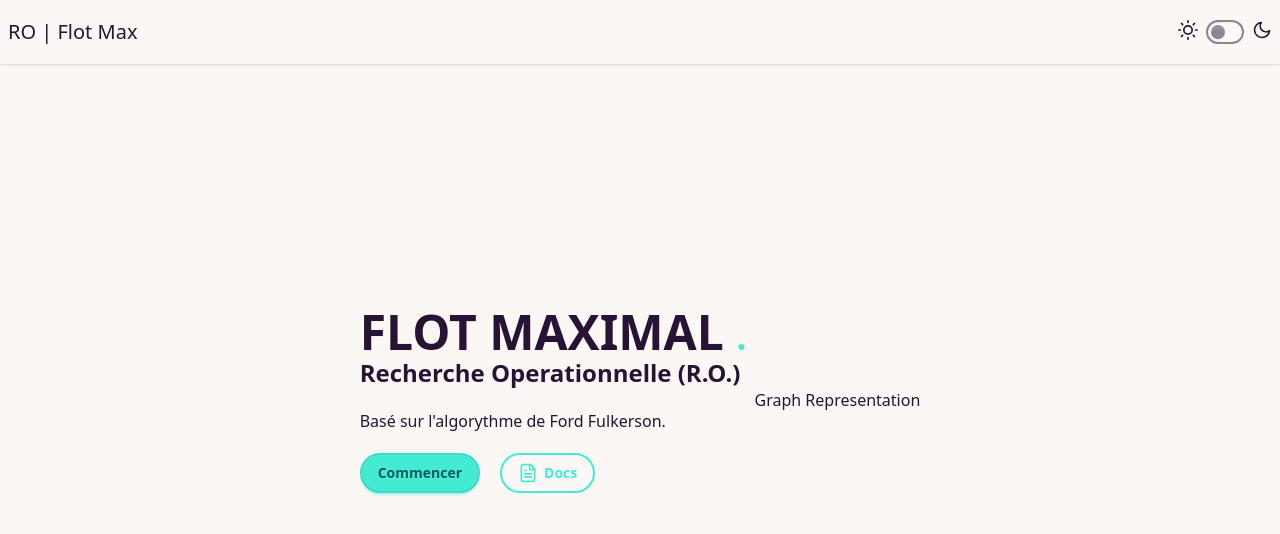
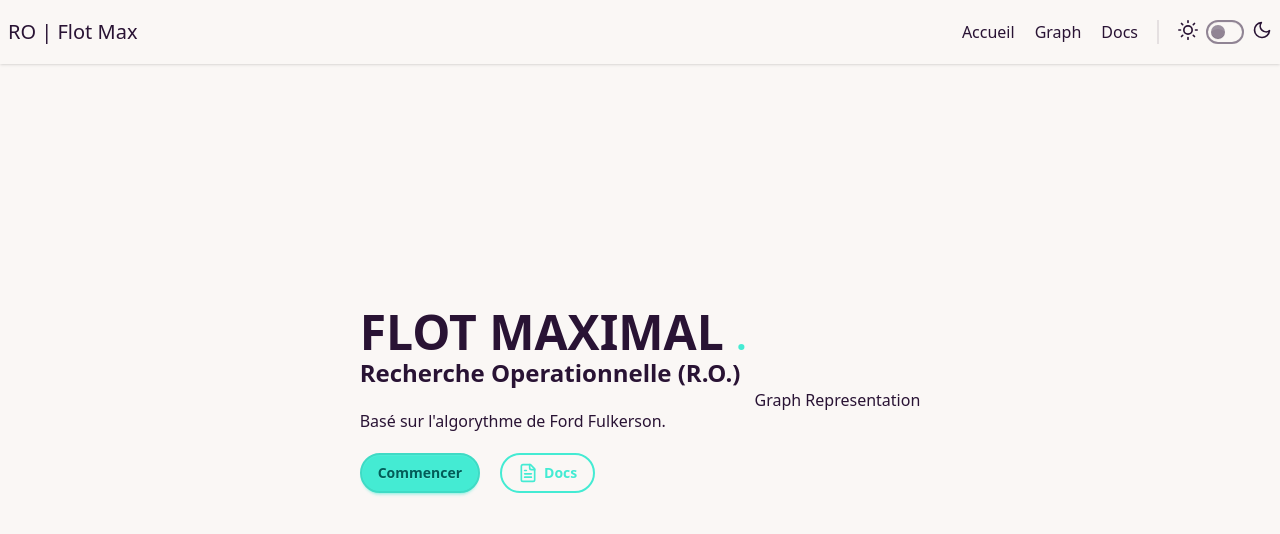
Before and after one commit to wharton-SP/RO, a React (Vite) app in the folder RO-Visualisation/: page / in a window 1280 px wide. Shown: the top 534 px of the page. Built offline with nearby package versions, Linux system fonts and the light colour scheme; no server answers.

Commit message:
Update : restructure SimpleNav component for improved layout and organization

```diff
--- a/RO-Visualisation/src/components/UI/SimpleNav.jsx
+++ b/RO-Visualisation/src/components/UI/SimpleNav.jsx
@@ -6,7 +6,15 @@ const SimpleNav = ({ handleThemeChange }) => {
     return (
         <div className="navbar bg-base-100 shadow-sm flex justify-between">
             <Link to="/" className="text-xl">RO | Flot Max</Link>
-            <ThemeChanger handleThemeChange={handleThemeChange} />
+            <div className='flex items-center gap-3'>
+                <div className='flex gap-5'>
+                    <Link to="/" className='hover:underline hover:text-primary transition-all'>Accueil</Link>
+                    <Link to="/home" className='hover:underline hover:text-primary transition-all'>Graph</Link>
+                    <Link to="/docs" className='hover:underline hover:text-primary transition-all'>Docs</Link>
+                </div>
+                <div className="divider divider-horizontal"></div>
+                <ThemeChanger handleThemeChange={handleThemeChange} />
+            </div>
         </div>
     )
 }
```
